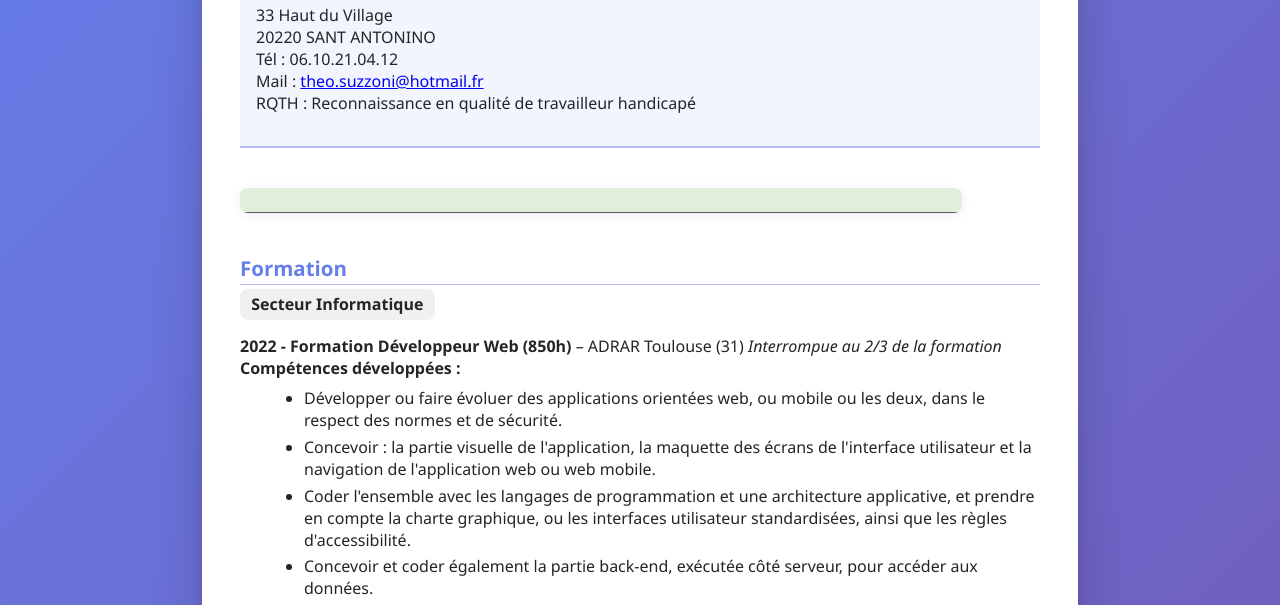
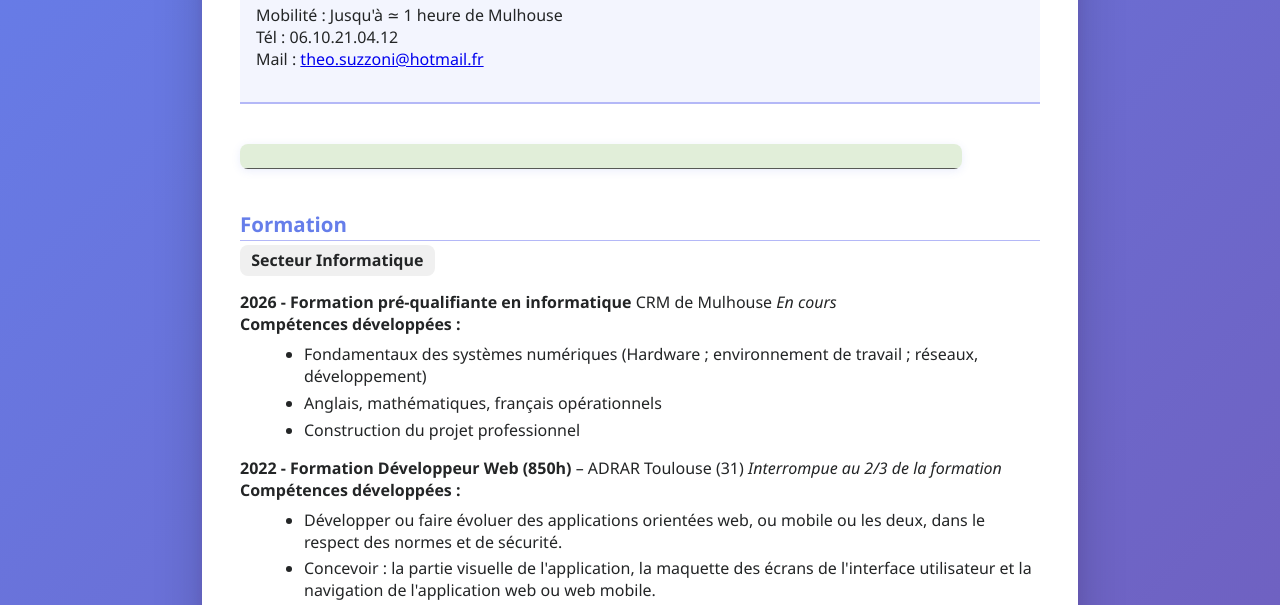
Before and after one commit to theo2b90/CV, a plain HTML site: page CV_SUZZONI_theo.html in a window 1280 px wide. Shown: the part 195-800 px from the top of the page. Drawn offline with Linux system fonts and the light colour scheme.

Commit message:
Add files via upload

```diff
--- a/CV_SUZZONI_theo.html
+++ b/CV_SUZZONI_theo.html
@@ -121,12 +121,11 @@
       <div class="cv-box">
         <header>
             <h1>Théo SUZZONI</h1>
+            <div>Mobilité : Jusqu'à ≃ 1 heure de Mulhouse</div>
             <div class="contact">
-                <div>33 Haut du Village</div>
-                <div>20220 SANT ANTONINO</div>
                 <div>Tél : 06.10.21.04.12</div>
                 <div>Mail : <a href="mailto:theo.suzzoni@hotmail.fr">theo.suzzoni@hotmail.fr</a></div>
-                <div>RQTH : Reconnaissance en qualité de travailleur handicapé</div>
+
             </div>
         </header>
         <img src="CV SUZZONI Théo/Image_001.png" alt="Séparateur" class="image-bar" />
@@ -134,6 +133,14 @@
             <h2>Formation</h2>
         <div class="gray">Secteur Informatique</div>
         <div class="subsection">
+            <strong>2026 - Formation pré-qualifiante en informatique</strong> CRM de Mulhouse <em>En cours</em>
+            <div><strong>Compétences développées :</strong></div>
+            <ul>
+                <li>Fondamentaux des systèmes numériques (Hardware ; environnement de travail ; réseaux, développement)</li>
+                <li>Anglais, mathématiques, français opérationnels</li>
+                <li>Construction du projet professionnel</li>
+            </ul>
+
             <strong>2022 - Formation Développeur Web (850h)</strong> – ADRAR Toulouse (31) <em>Interrompue au 2/3 de la formation</em>
             <div><strong>Compétences développées :</strong></div>
             <ul>
@@ -181,14 +188,14 @@
     <section class="section">
         <h2>Expérience</h2>
         <div class="subsection">
-            <h3>Stages Espaces verts</h3>
+            <h3>Stages Espaces verts (2007 - 2011)</h3>
             <div>Entretien des espaces verts, participation à des chantiers de création (plantation, installation de systèmes d’irrigations, lecture de plans, enrochement …)</div>
             <ul>
                 <li>Lieux : Entreprise JUBERT Balagne (2B) ; Mairie Angoulins sur mer (16)</li>
             </ul>
         </div>
         <div class="subsection">
-            <h3>Stages création et aménagements paysagers</h3>
+            <h3>Stages création et aménagements paysagers (2016 - 2018)</h3>
             <div>Analyse de terrains, réalisation de maquettes, sélection de végétaux …</div>
             <ul>
                 <li>Lieux : Cabinet d’Architecture Paysagère – Valérie Patrimonio Paris (75), Agence paysagère Edmonton Canada (Ouest anglophone)</li>
```
